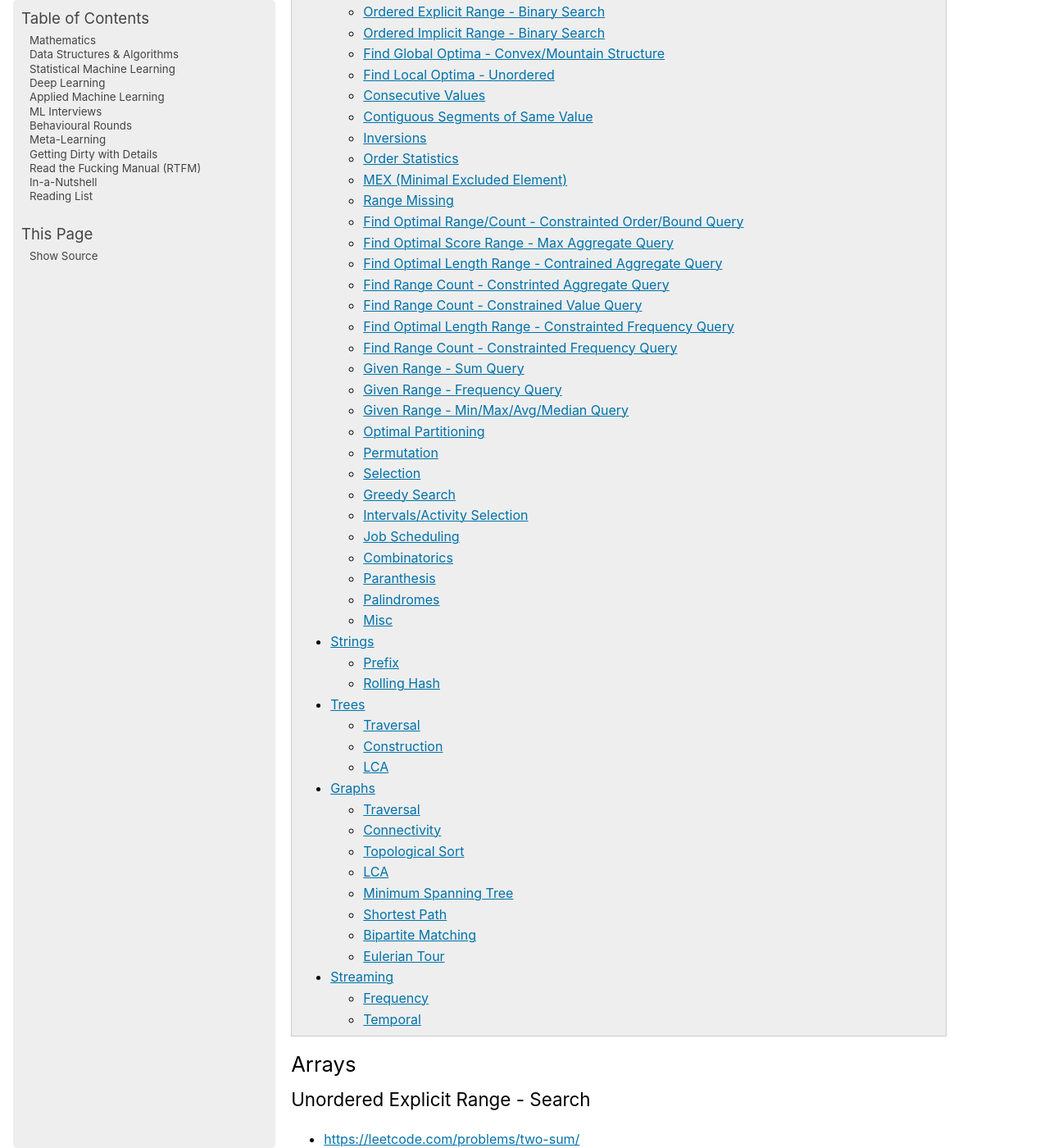
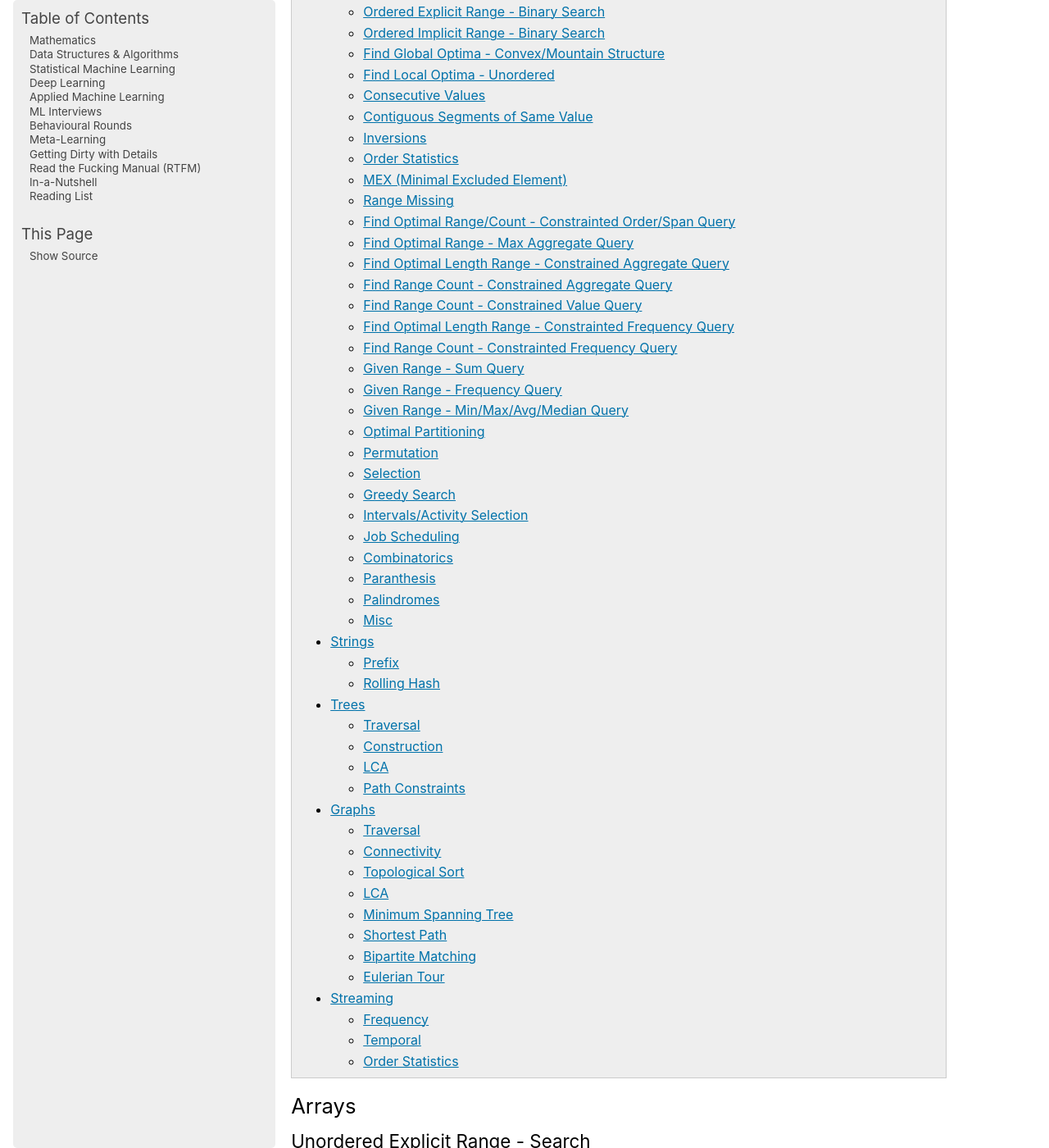
Before and after one commit to uselesstechjunks/leetcode, a Sphinx documentation site: the page built from docs/source/dsa/qb.rst, in a window 1280 px wide and 1400 px high, scrolled down 527 px. Shown: the whole window at 82% size. Built offline with Sphinx 7.4.7, drawn with Linux system fonts in a browser that asks for light colours; pages that are not in the unit, such as notebooks, are missing from menus; some of the changed text lies outside the part shown.

Commit message:
Update qb.rst

```diff
--- a/docs/source/dsa/qb.rst
+++ b/docs/source/dsa/qb.rst
@@ -122,7 +122,7 @@ Range Missing
 - [Medium] `Find Missing from Array Size n in Range [0,n] <https://leetcode.com/problems/missing-number/description/>`_
 - [Medium] `Find Repeated from Array Size n+1 in Range [1,n] <https://leetcode.com/problems/find-the-duplicate-number/description/>`_
 
-Find Optimal Range/Count - Constrainted Order/Bound Query
+Find Optimal Range/Count - Constrainted Order/Span Query
 ---------------------------------------------------------------------
 - [Easy] `Find Longest Strictly Increasing Subarray <https://leetcode.com/problems/longest-continuous-increasing-subsequence/description/>`_
 - [Easy] `Find Longest Strict Monotonic Subarray <https://leetcode.com/problems/longest-strictly-increasing-or-strictly-decreasing-subarray/description/>`_
@@ -136,11 +136,13 @@ Find Optimal Range/Count - Constrainted Order/Bound Query
 - [Medium] `Find Number of LIS <https://leetcode.com/problems/number-of-longest-increasing-subsequence/description/>`_
 - [Hard] `Find LIS With Consecutive Diff <= k <https://leetcode.com/problems/longest-increasing-subsequence-ii/description/>`_
 - [Hard] `Find Range With Given Array as a Subsequence <https://leetcode.com/problems/minimum-window-subsequence/description/>`_
+- [Medium] `Next Greater Element <https://leetcode.com/problems/next-greater-element-ii/description/>`_
+- [Medium] `Next Greater Element Streaming <https://leetcode.com/problems/online-stock-span/description/>`_
 - [Medium] `Container with Most Water <https://leetcode.com/problems/container-with-most-water/description/>`_
 - [Hard] `Trapping Rain Water <https://leetcode.com/problems/trapping-rain-water/description/>`_
 - [Hard] `Trapping Rain Water 2d <https://leetcode.com/problems/trapping-rain-water-ii/>`_
 
-Find Optimal Score Range - Max Aggregate Query
+Find Optimal Range - Max Aggregate Query
 ---------------------------------------------------------------------
 - [Medium] `Find Subarray with Max Sum <https://leetcode.com/problems/maximum-subarray/description/>`_
 - [Medium] `Find Submatrix with Max Sum <https://www.geeksforgeeks.org/maximum-sum-submatrix/>`_
@@ -156,7 +158,7 @@ Find Optimal Score Range - Max Aggregate Query
 - [Hard] `Find Subarray with Max Score = MinVal * Len Covering One Given Point <https://leetcode.com/problems/maximum-score-of-a-good-subarray/>`_
 - [Medium] `Find Maximal Submatrix With Columns Reordering Allowed <https://leetcode.com/problems/largest-submatrix-with-rearrangements/description/>`_
 
-Find Optimal Length Range - Contrained Aggregate Query
+Find Optimal Length Range - Constrained Aggregate Query
 ---------------------------------------------------------------------
 - [Medium] `(Positives) Shortest Subarray with Sum >= k <https://leetcode.com/problems/minimum-size-subarray-sum/description/>`_
 - [Medium] `(Positives) Shortest Rotated Subarray (Positives) with Sum >= k <https://leetcode.com/problems/minimum-operations-to-reduce-x-to-zero/description/>`_
@@ -167,7 +169,7 @@ Find Optimal Length Range - Contrained Aggregate Query
 - [Medium] `Largest Submatrix with Sum = 0 <https://www.geeksforgeeks.org/largest-rectangular-sub-matrix-whose-sum-0/>`_
 - [Medium] `(Positives) Smallest Subarray To Remove to Make k | Sum <https://leetcode.com/problems/make-sum-divisible-by-p/description/>`_
 
-Find Range Count - Constrinted Aggregate Query
+Find Range Count - Constrained Aggregate Query
 ---------------------------------------------------------------------
 - [Medium] `(Binary) Count Subarrays with Sum = k <https://leetcode.com/problems/binary-subarrays-with-sum/description/>`_
 - [Medium] `Count Subarrays with Sum = k <https://leetcode.com/problems/subarray-sum-equals-k/description/>`_
@@ -325,6 +328,10 @@ Construction
 ---------------------------------------------------------------------
 LCA
 ---------------------------------------------------------------------
+Path Constraints
+---------------------------------------------------------------------
+- https://leetcode.com/problems/binary-tree-longest-consecutive-sequence/description/
+
 Graphs
 =====================================================================
 Traversal
@@ -349,3 +356,5 @@ Frequency
 ---------------------------------------------------------------------
 Temporal
 ---------------------------------------------------------------------
+Order Statistics
+---------------------------------------------------------------------
```
Also changed, not shown: other parts of docs/source/dsa/qb.rst (+1 -0 lines).
